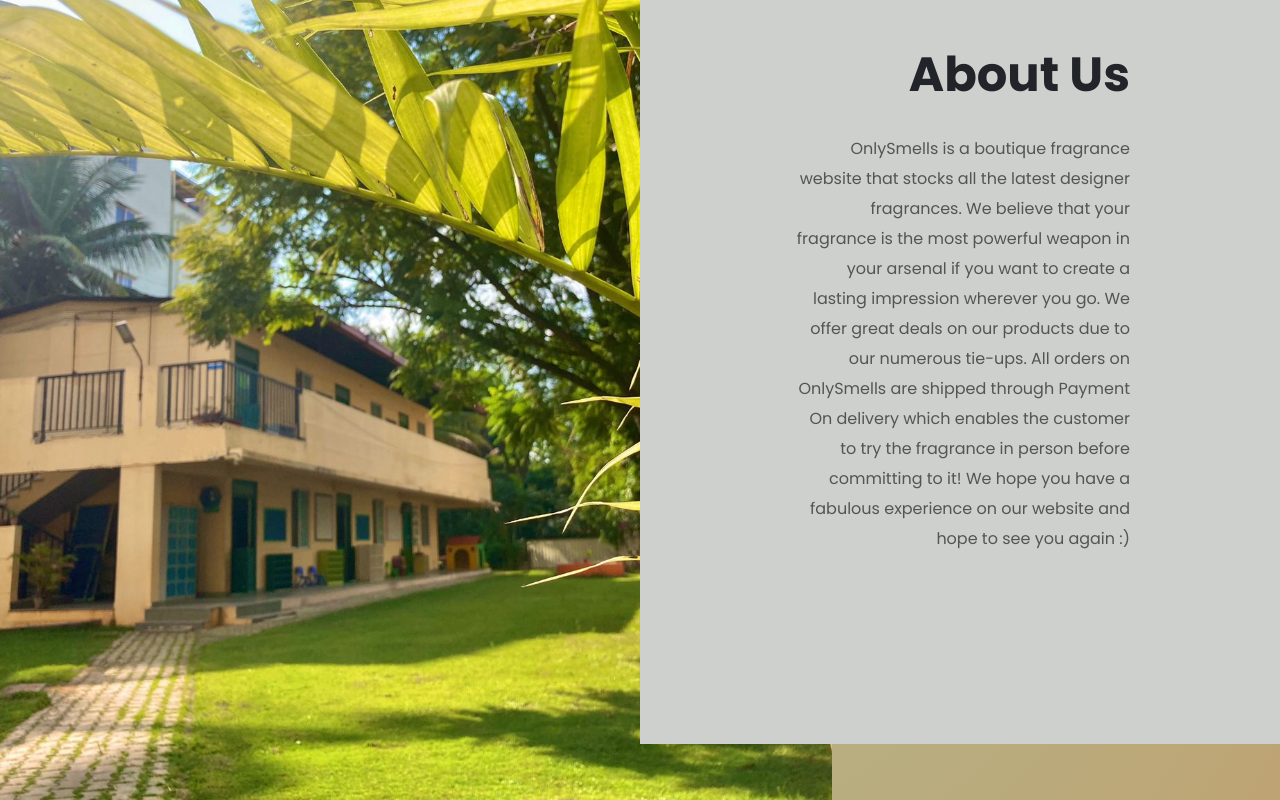
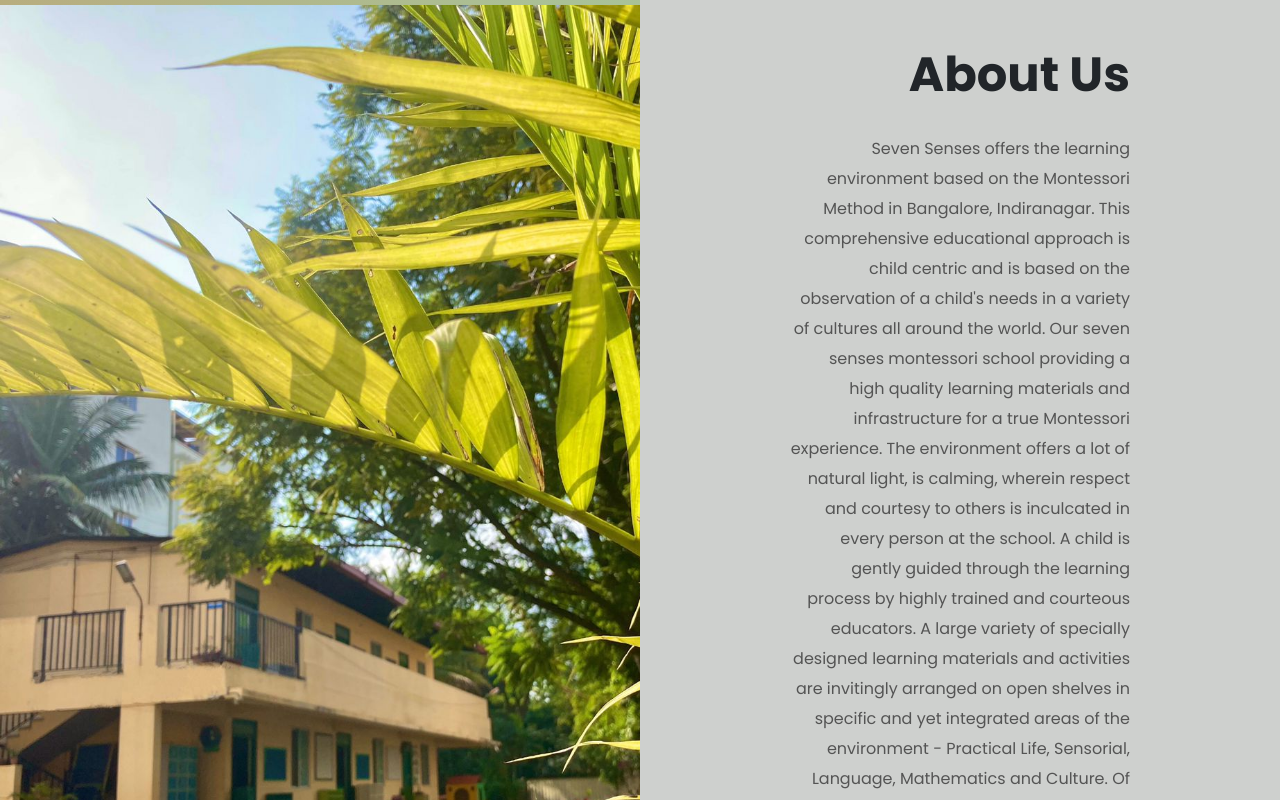
Before and after one commit to Chauhan-Educational-Trust/chauhan-educational-trust.github.io, a plain HTML site: page index.html in a window 1280 px wide. Shown: the part 1020-1820 px from the top of the page. Drawn offline with nearby package versions, Linux system fonts and the light colour scheme; files whose address does not match are found by name.

Commit message:
Update index.html

```diff
--- a/index.html
+++ b/index.html
@@ -73,7 +73,11 @@
             <div class="inner-container">
                 <h1>About Us</h1>
                 <p class="text1">
-                  OnlySmells is a boutique fragrance website that stocks all the latest designer fragrances. We believe that your fragrance is the most powerful weapon in your arsenal if you want to create a lasting impression wherever you go. We offer great deals on our products due to our numerous tie-ups. All orders on OnlySmells are shipped through Payment On delivery which enables the customer to try the fragrance in person before committing to it! We hope you have a fabulous experience on our website and hope to see you again :)
+                    Seven Senses offers the learning environment based on the Montessori Method in Bangalore, Indiranagar. This comprehensive educational approach is child centric and is based on the observation of a child's needs in a variety of cultures all around the world.
+
+                    Our seven senses montessori school providing a high quality learning materials and infrastructure for a true Montessori experience. The environment offers a lot of natural light, is calming, wherein respect and courtesy to others is inculcated in every person at the school. A child is gently guided through the learning process by highly trained and courteous educators. A large variety of specially designed learning materials and activities are invitingly arranged on open shelves in specific and yet integrated areas of the environment - Practical Life, Sensorial, Language, Mathematics and Culture. Of course, Science, Music, Art and Physical Education are an important part of the daily curriculum too.
+
+                    Our objective is for children to become independent, self reliant, self aware, develop a sense of self worth, discover their unique identity, and build academic excellence in a natural manner.
                 </p>
             </div>
         </div>
```
